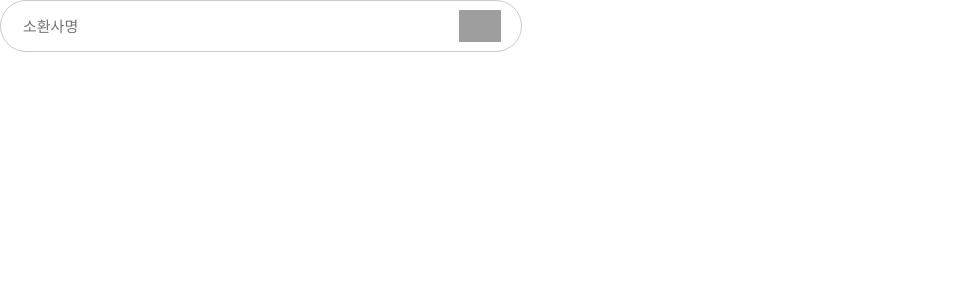
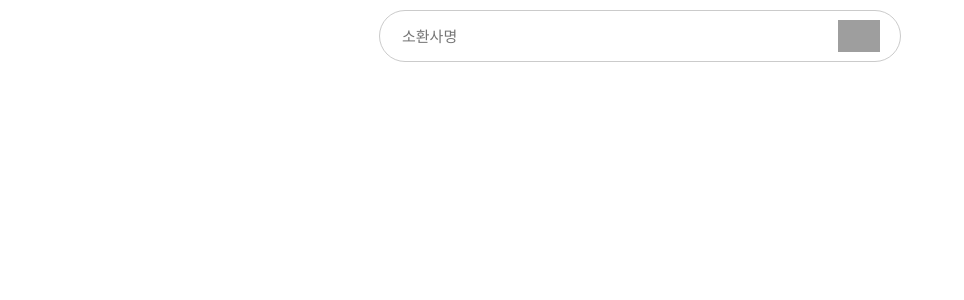
Before and after one commit to esc-gg/big-database-system, a React (Create React App) app in the folder client/: page / in a window 1280 px wide. Shown: the top 300 px of the page, without its empty margins (0-964 px from the left). Built offline with nearby package versions, Linux system fonts and the light colour scheme; grey boxes are pictures that could not be loaded.

Commit message:
refactor : Edit layout

```diff
--- a/client/src/components/DetailInfo/style.module.scss
+++ b/client/src/components/DetailInfo/style.module.scss
@@ -19,7 +19,7 @@
           padding-top: 8px;
           text-align: left;
           color: $th-color;
-          font-size: 12px;
+          font-size: 14px;
           font-weight: 600;
           &.lose {
             color: $lose-border;
@@ -39,7 +39,7 @@
           vertical-align: middle;
           padding-left: 10px;
           color: $basic-font;
-          font-size: 12px;
+          font-size: 14px;
           font-weight: 400;
         }
       }
--- a/client/src/components/GameSummary/style.module.scss
+++ b/client/src/components/GameSummary/style.module.scss
@@ -50,6 +50,10 @@
     display: flex;
     table {
       margin: 8px;
+      font-size: 15px;
+      th {
+        font-weight: 600;
+      }
     }
     button {
       width: 40px;
--- a/client/src/components/Graph/DoughnutChart/style.module.scss
+++ b/client/src/components/Graph/DoughnutChart/style.module.scss
@@ -4,7 +4,7 @@
 
   strong {
     position: absolute;
-    top: 35%;
+    top: 32%;
     left: 36%;
     line-height: 88px;
     font-size: 25px;
--- a/client/src/components/SearchBar/style.module.scss
+++ b/client/src/components/SearchBar/style.module.scss
@@ -1,6 +1,7 @@
 .search {
   display: flex;
   align-items: center;
+  justify-content: center;
   width: 480px;
   height: 50px;
   padding: 0 20px;
--- a/client/src/pages/RecordListPage.tsx
+++ b/client/src/pages/RecordListPage.tsx
@@ -59,13 +59,16 @@ export default function RecordListPage() {
 
   return (
     <section>
-      <SearchBar onFetch={fetchUserData} />
+      <div className={$.search}>
+        <SearchBar onFetch={fetchUserData} />
+      </div>
 
       {isSearch && (
         <>
-          <DoughnutChart data={doughnutData} ratio={ratio} />
-          <LineChart data={lineData} />
-          <BarChart data={barData} />
+          <div className={$.content}>
+            <DoughnutChart data={doughnutData} ratio={ratio} />
+            <LineChart data={lineData} />
+          </div>
           {summaryInfoMocks.map((summary, i) => (
             <GameSummary key={`game-${i}`} gameSummary={summary} />
           ))}
--- a/client/src/pages/style.module.scss
+++ b/client/src/pages/style.module.scss
@@ -0,0 +1,10 @@
+.search {
+  display: flex;
+  justify-content: center;
+  margin-top: 10px;
+}
+
+.content {
+  display: flex;
+  justify-content: center;
+}
```
